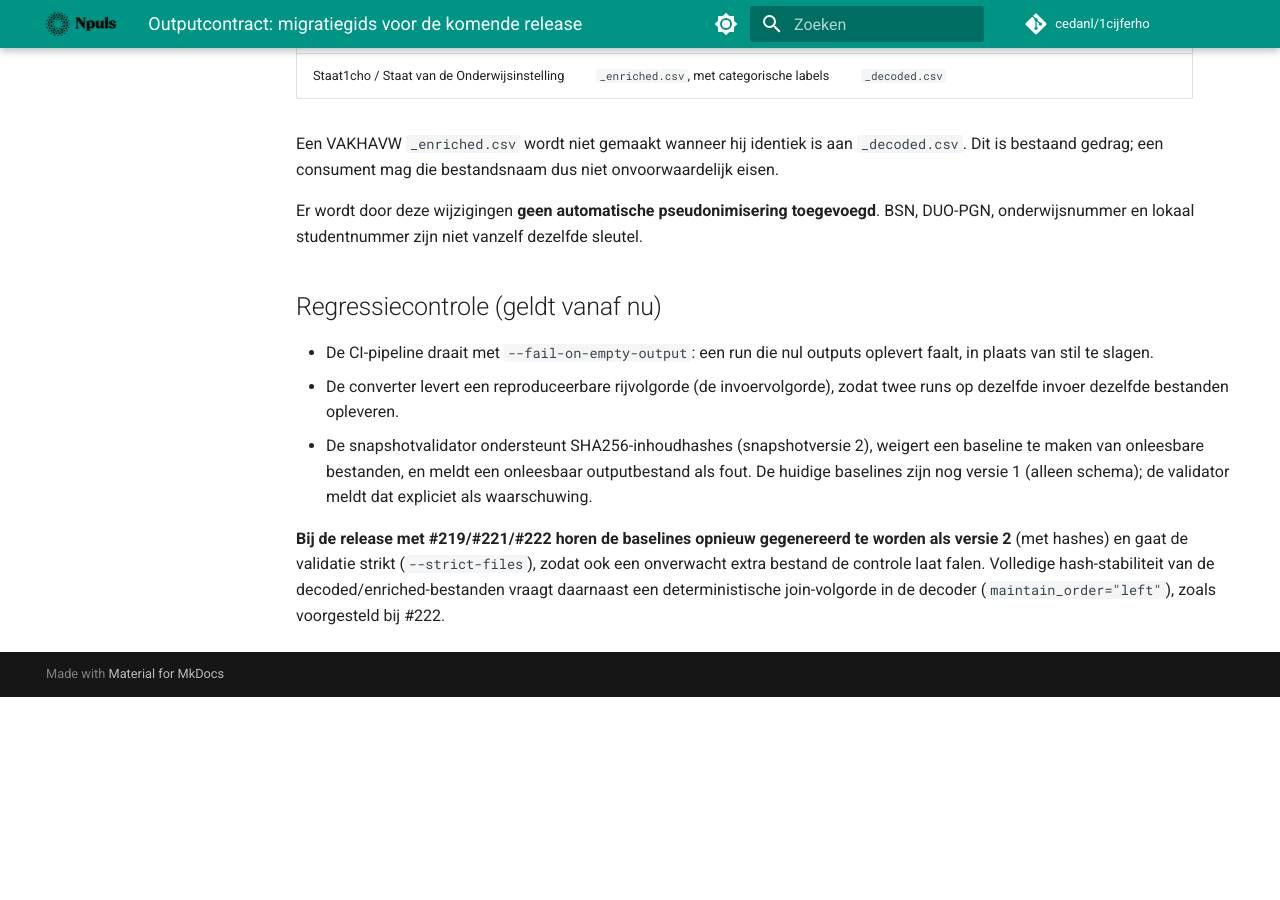
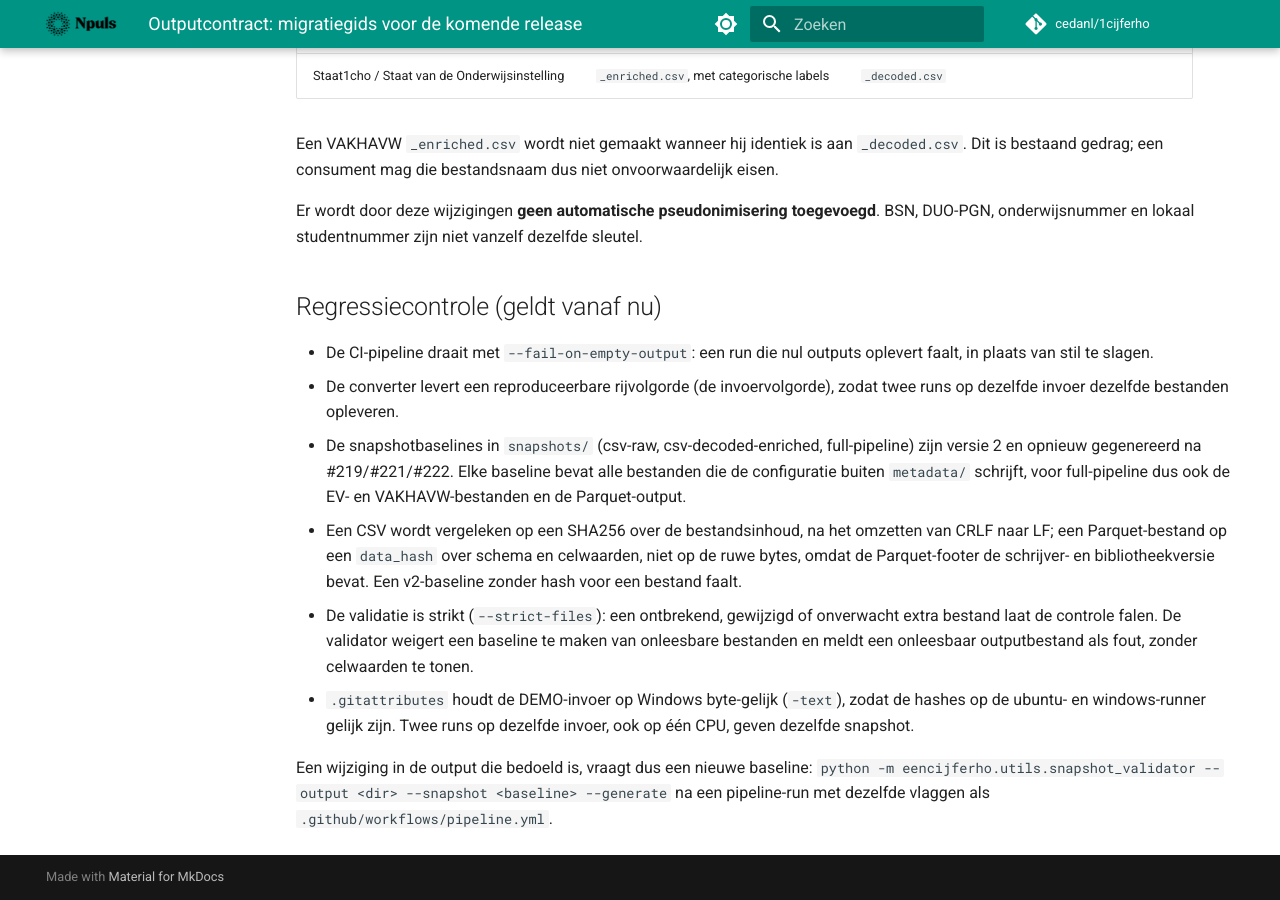
Before and after one commit to cedanl/1cijferho, an MkDocs documentation site: the page built from docs/outputcontract-migratie.md, in a window 1280 px wide and 900 px high, scrolled down 822 px. Built offline with MkDocs 1.6.1 and Material for MkDocs 9.7.7, drawn with Linux system fonts in a browser that asks for light colours; comment, search, counter and statistics services are not loaded; before the commit the page ends 1519 px from its top, so only the background shows below that.

Commit message:
docs: describe version 2 baselines and strict snapshot validation
Co-Authored-By: Claude Opus 5.5 <noreply@anthropic.com>

```diff
--- a/docs/outputcontract-migratie.md
+++ b/docs/outputcontract-migratie.md
@@ -42,13 +42,21 @@ DUO-PGN, onderwijsnummer en lokaal studentnummer zijn niet vanzelf dezelfde sleu
   in plaats van stil te slagen.
 - De converter levert een reproduceerbare rijvolgorde (de invoervolgorde), zodat twee runs op
   dezelfde invoer dezelfde bestanden opleveren.
-- De snapshotvalidator ondersteunt SHA256-inhoudhashes (snapshotversie 2), weigert een
-  baseline te maken van onleesbare bestanden, en meldt een onleesbaar outputbestand als fout.
-  De huidige baselines zijn nog versie 1 (alleen schema); de validator meldt dat expliciet
-  als waarschuwing.
+- De snapshotbaselines in `snapshots/` (csv-raw, csv-decoded-enriched, full-pipeline) zijn
+  versie 2 en opnieuw gegenereerd na #219/#221/#222. Elke baseline bevat alle bestanden die de
+  configuratie buiten `metadata/` schrijft, voor full-pipeline dus ook de EV- en
+  VAKHAVW-bestanden en de Parquet-output.
+- Een CSV wordt vergeleken op een SHA256 over de bestandsinhoud, na het omzetten van CRLF
+  naar LF; een Parquet-bestand op een `data_hash` over schema en celwaarden, niet op de ruwe
+  bytes, omdat de Parquet-footer de schrijver- en bibliotheekversie bevat. Een v2-baseline
+  zonder hash voor een bestand faalt.
+- De validatie is strikt (`--strict-files`): een ontbrekend, gewijzigd of onverwacht extra
+  bestand laat de controle falen. De validator weigert een baseline te maken van onleesbare
+  bestanden en meldt een onleesbaar outputbestand als fout, zonder celwaarden te tonen.
+- `.gitattributes` houdt de DEMO-invoer op Windows byte-gelijk (`-text`), zodat de
+  hashes op de ubuntu- en windows-runner gelijk zijn. Twee runs op dezelfde invoer, ook op
+  één CPU, geven dezelfde snapshot.
 
-**Bij de release met #219/#221/#222 horen de baselines opnieuw gegenereerd te worden als
-versie 2** (met hashes) en gaat de validatie strikt (`--strict-files`), zodat ook een
-onverwacht extra bestand de controle laat falen. Volledige hash-stabiliteit van de
-decoded/enriched-bestanden vraagt daarnaast een deterministische join-volgorde in de decoder
-(`maintain_order="left"`), zoals voorgesteld bij #222.
+Een wijziging in de output die bedoeld is, vraagt dus een nieuwe baseline:
+`python -m eencijferho.utils.snapshot_validator --output <dir> --snapshot <baseline> --generate`
+na een pipeline-run met dezelfde vlaggen als `.github/workflows/pipeline.yml`.
```
